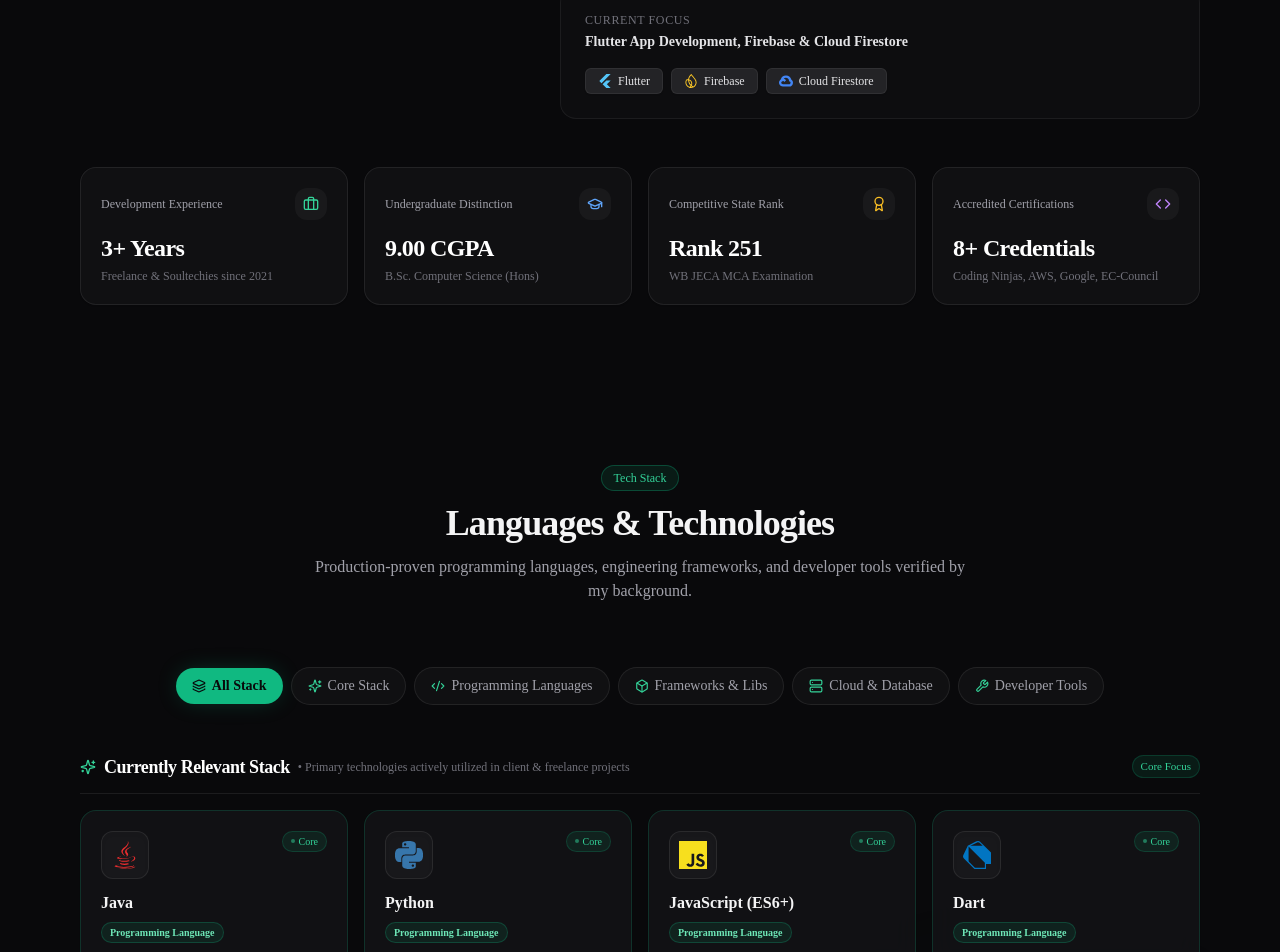
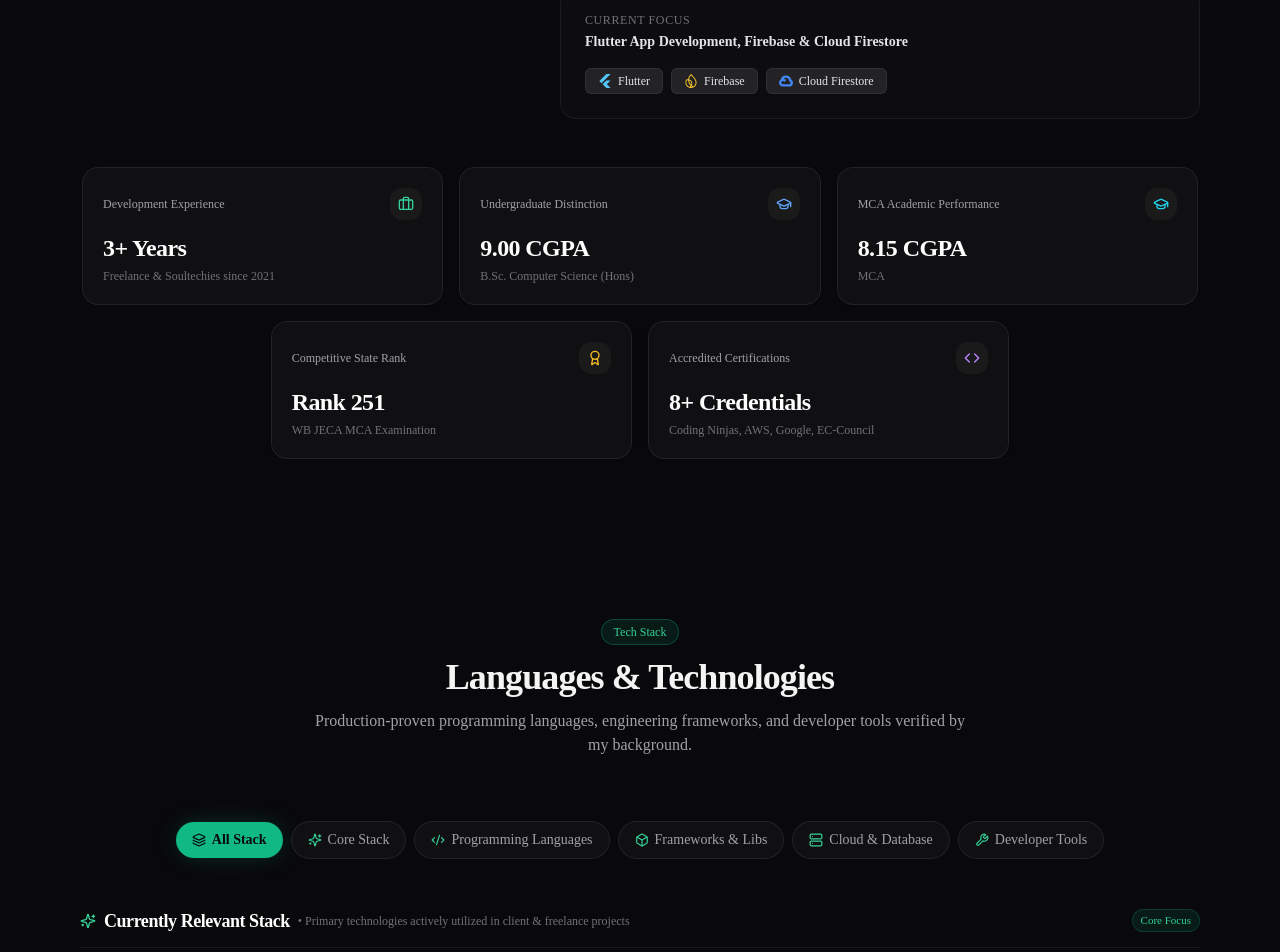
Before and after one commit to b-4321/bishwadeep-portfolio, a Next.js app: page / in a window 1280 px wide. Shown: the part 1508-2460 px from the top of the page. Built offline with nearby package versions, Linux system fonts and the light colour scheme.

Commit message:
Update achievement highlights: add MCA 8.15 CGPA card and refine 5-card layout

```diff
--- a/src/components/about/About.tsx
+++ b/src/components/about/About.tsx
@@ -18,28 +18,40 @@ export const About: React.FC = () => {
       value: "3+ Years",
       subtext: "Freelance & Soultechies since 2021",
       icon: Briefcase,
-      color: "text-emerald-400"
+      color: "text-emerald-400",
+      bgGlow: "bg-emerald-500"
     },
     {
       label: "Undergraduate Distinction",
       value: "9.00 CGPA",
       subtext: "B.Sc. Computer Science (Hons)",
       icon: GraduationCap,
-      color: "text-blue-400"
+      color: "text-blue-400",
+      bgGlow: "bg-blue-500"
+    },
+    {
+      label: "MCA Academic Performance",
+      value: "8.15 CGPA",
+      subtext: "MCA",
+      icon: GraduationCap,
+      color: "text-cyan-400",
+      bgGlow: "bg-cyan-500"
     },
     {
       label: "Competitive State Rank",
       value: "Rank 251",
       subtext: "WB JECA MCA Examination",
       icon: Award,
-      color: "text-amber-400"
+      color: "text-amber-400",
+      bgGlow: "bg-amber-500"
     },
     {
       label: "Accredited Certifications",
       value: `${certifications.length}+ Credentials`,
       subtext: "Coding Ninjas, AWS, Google, EC-Council",
       icon: Code,
-      color: "text-purple-400"
+      color: "text-purple-400",
+      bgGlow: "bg-purple-500"
     }
   ];
 
@@ -149,7 +161,7 @@ export const About: React.FC = () => {
         initial="hidden"
         whileInView="visible"
         viewport={{ once: true, amount: 0.15 }}
-        className="grid grid-cols-1 sm:grid-cols-2 lg:grid-cols-4 gap-4"
+        className="flex flex-wrap justify-center gap-4"
       >
         {verifiedStats.map((stat, idx) => {
           const Icon = stat.icon;
@@ -157,17 +169,25 @@ export const About: React.FC = () => {
             <motion.div
               key={idx}
               variants={fadeIn}
-              whileHover={{ y: -4 }}
+              whileHover={{ y: -4, scale: 1.01 }}
               transition={{ duration: 0.25, ease: [0.22, 1, 0.36, 1] }}
+              className="w-full sm:w-[calc(50%-0.5rem)] lg:w-[calc(33.333%-0.75rem)] flex"
             >
-              <Card className="p-5 flex flex-col justify-between h-full bg-zinc-900/50 hover:bg-zinc-900/80 transition-all shadow-sm hover:shadow-xl">
-                <div className="flex items-center justify-between mb-3">
-                  <span className="text-xs font-medium text-zinc-400">{stat.label}</span>
-                  <div className={`p-2 rounded-xl bg-white/[0.04] ${stat.color}`}>
+              <Card className="p-5 flex flex-col justify-between w-full h-full bg-zinc-900/50 hover:bg-zinc-900/80 border border-white/[0.08] hover:border-white/[0.16] transition-all shadow-sm hover:shadow-xl group relative overflow-hidden">
+                {/* Soft accent glow on hover */}
+                <div
+                  className={`absolute -top-10 -right-10 w-24 h-24 rounded-full blur-2xl opacity-0 group-hover:opacity-15 transition-opacity duration-500 pointer-events-none ${stat.bgGlow}`}
+                />
+
+                <div className="flex items-center justify-between mb-3 relative z-10">
+                  <span className="text-xs font-medium text-zinc-400 group-hover:text-zinc-200 transition-colors">
+                    {stat.label}
+                  </span>
+                  <div className={`p-2 rounded-xl bg-white/[0.04] ${stat.color} group-hover:scale-110 transition-transform duration-300`}>
                     <Icon className="w-4 h-4" />
                   </div>
                 </div>
-                <div>
+                <div className="relative z-10">
                   <div className="text-2xl font-bold text-white tracking-tight">{stat.value}</div>
                   <div className="text-xs text-zinc-500 mt-1">{stat.subtext}</div>
                 </div>
```
